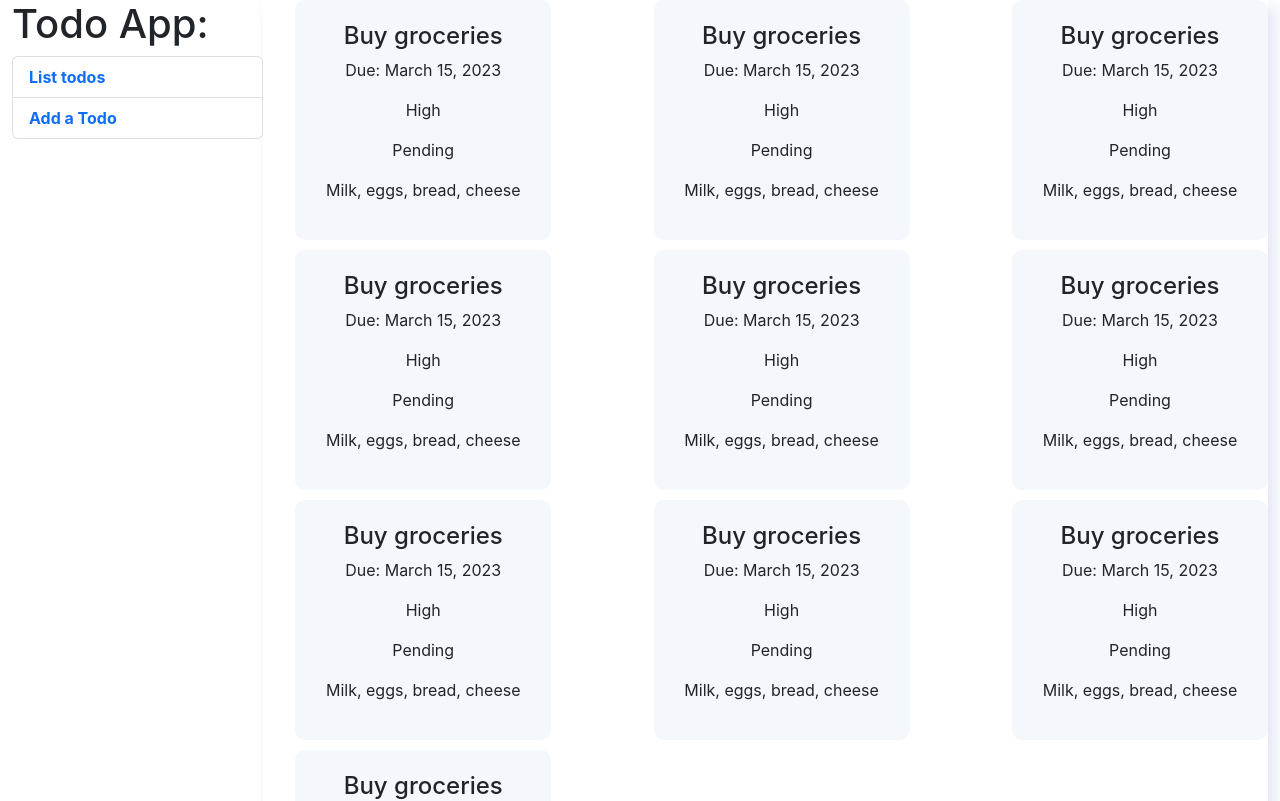
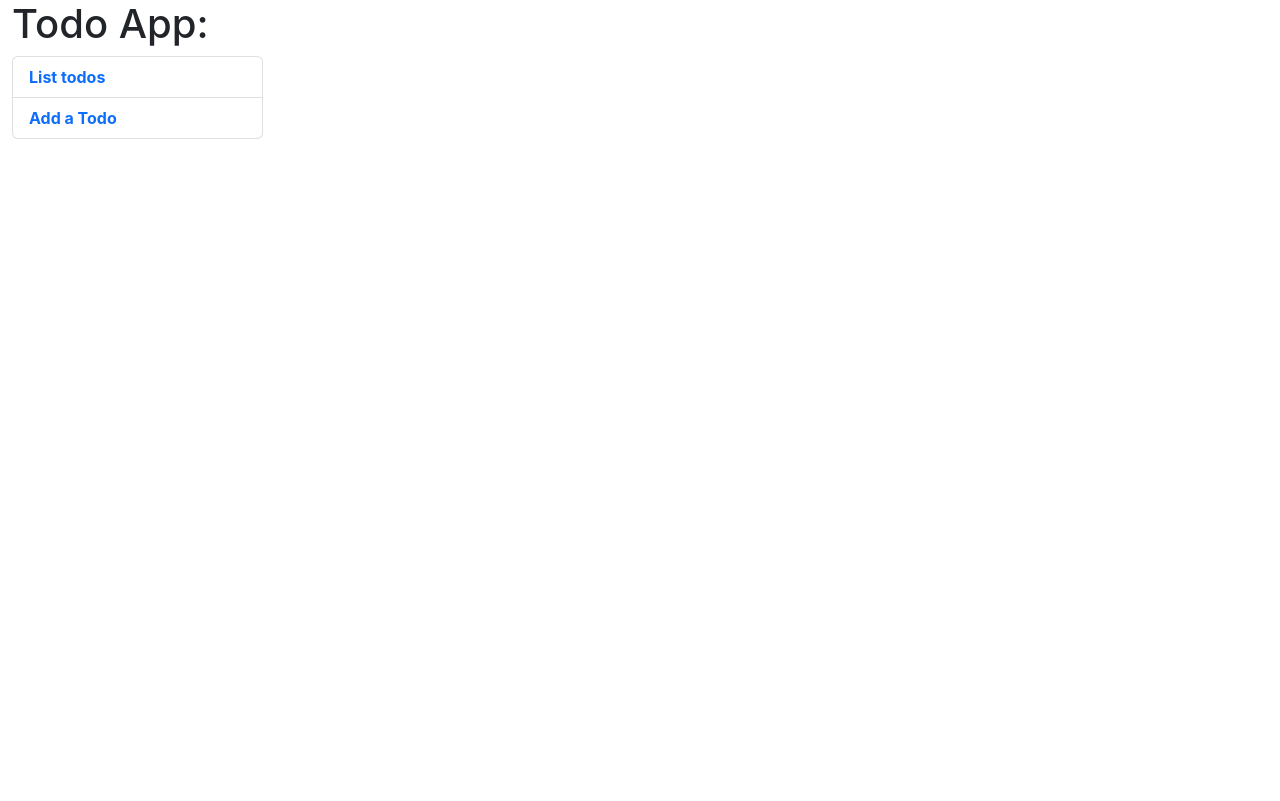
Before and after one commit to luillyfe/todo-app, a React (Create React App) app: page / in a window 1280 px wide. Shown: the top 801 px of the page. Built offline with nearby package versions, Linux system fonts and the light colour scheme.

Commit message:
chore: creating utility functions. chore: creating selectTodos selector

```diff
--- a/src/Components/ListTodos/index.js
+++ b/src/Components/ListTodos/index.js
@@ -1,17 +1,25 @@
 import React from "react";
+import { useSelector } from "react-redux";
+
+import { formatDate } from "../../utils";
 
 import "./todoList.css";
+import { selectTodos } from "../../redux/reducers/todosReducer";
 
-const todos = createTodos();
 function ListTodos() {
-  return <ul className="list-todos">{todos.map(renderTodo)}</ul>;
+  const todos = useSelector(selectTodos);
+  const keys = Object.keys(todos);
+
+  return (
+    <ul className="list-todos">{keys.map((key) => renderTodo(todos[key]))}</ul>
+  );
 }
 
 function renderTodo({ title, dueDate, priority, status, notes }) {
   return (
     <li key={title} className="todo">
       <h4 className="todo-title">{title}</h4>
-      <p className="todo-due-date">{dueDate}</p>
+      <p className="todo-due-date">{formatDate(dueDate)}</p>
       <p className="todo-priority">{priority}</p>
       <p className="todo-status">{status}</p>
       <p className="todo-notes">{notes}</p>
@@ -19,21 +27,4 @@ function renderTodo({ title, dueDate, priority, status, notes }) {
   );
 }
 
-function createTodos() {
-  let todos = [];
-  for (let index = 0; index < 10; index++) {
-    todos = [
-      ...todos,
-      {
-        title: "Buy groceries",
-        dueDate: "Due: March 15, 2023",
-        priority: "High",
-        status: "Pending",
-        notes: "Milk, eggs, bread, cheese",
-      },
-    ];
-  }
-  return todos;
-}
-
 export default ListTodos;
--- a/src/Components/ListTodos/todoList.css
+++ b/src/Components/ListTodos/todoList.css
@@ -3,14 +3,6 @@
   flex-wrap: wrap;
   justify-content: space-between;
   gap: 10px;
-
-  box-shadow: 7px 7px 15px rgba(55, 84, 170, 0.15),
-    -7px -7px 20px rgba(255, 255, 255, 1),
-    inset 0px 0px 4px rgba(255, 255, 255, 0.2),
-    inset 7px 7px 15px rgba(55, 84, 170, 0),
-    inset -7px -7px 20px rgba(255, 255, 255, 0),
-    0px 0px 4px rgba(255, 255, 255, 0);
-  transition: all 0.5s;
 }
 
 .todo {
--- a/src/redux/reducers/todosReducer.js
+++ b/src/redux/reducers/todosReducer.js
@@ -1,6 +1,11 @@
-import { createAction, createReducer } from "@reduxjs/toolkit";
+import { createAction, createReducer, createSelector } from "@reduxjs/toolkit";
 
 export const addTodo = createAction("todos/addTodo");
+
+export const selectTodos = createSelector(
+  (state) => state.todos,
+  (todos) => (todos ? todos : {})
+);
 
 const initialState = {};
 export default createReducer(initialState, (builder) => {
--- /dev/null
+++ b/src/utils/index.js
@@ -0,0 +1,24 @@
+const formatter = new Intl.DateTimeFormat("en-US", {
+  year: "numeric",
+  month: "long",
+  day: "numeric",
+});
+
+export const formatDate = (date) => formatter.format(new Date(date));
+
+export function createTodos() {
+  let todos = [];
+  for (let index = 0; index < 10; index++) {
+    todos = [
+      ...todos,
+      {
+        title: "Buy groceries",
+        dueDate: "Due: March 15, 2023",
+        priority: "High",
+        status: "Pending",
+        notes: "Milk, eggs, bread, cheese",
+      },
+    ];
+  }
+  return todos;
+}
```
